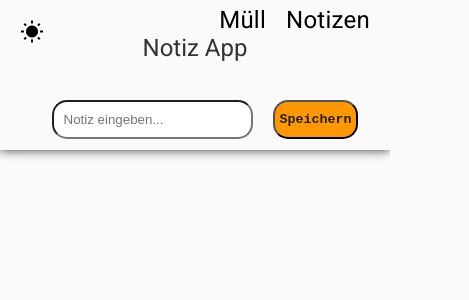
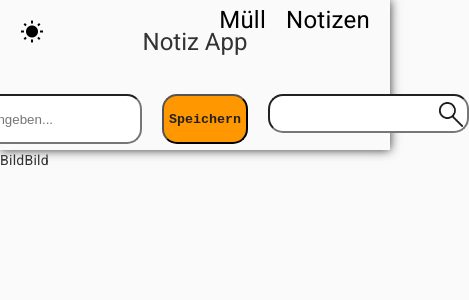
Before and after one commit to ManuelMannhold/echo-note, an Angular app in the folder notice-app/: page / in a window 390 px wide. Shown: the top 300 px of the page, 469 px wide, since content can reach past the window. Built offline with nearby package versions, Linux system fonts and the light colour scheme.

Commit message:
add search-area

```diff
--- a/notice-app/src/app/maincontent/maincontent.component.html
+++ b/notice-app/src/app/maincontent/maincontent.component.html
@@ -1,4 +1,8 @@
 <div class="main-container">
+    <div class="responsive-menu d-none">
+        <span>Bild</span>
+        <span>Bild</span>
+    </div>
     <app-notices></app-notices>
     <!-- <mat-drawer-container>
         <mat-drawer #drawer class="example-sidenav" mode="side">
--- a/notice-app/src/app/maincontent/maincontent.component.scss
+++ b/notice-app/src/app/maincontent/maincontent.component.scss
@@ -18,3 +18,9 @@
 mat-drawer-container {
   width: 300px;
 }
+
+@media (max-width: 550px) {
+  .responsive-menu {
+    display: block;
+  }
+}
--- a/notice-app/src/app/maincontent/trash/trash.component.scss
+++ b/notice-app/src/app/maincontent/trash/trash.component.scss
@@ -12,7 +12,7 @@
   box-shadow: 1px 1px 5px;
   padding: 10px;
   position: relative;
-    background-color: #F5F5DC;
+  background-color: #f5f5dc;
   display: flex;
   justify-content: space-between;
   flex-direction: column;
--- a/notice-app/src/app/shared/header/header.component.html
+++ b/notice-app/src/app/shared/header/header.component.html
@@ -8,6 +8,10 @@
       <input type="text" id="input-notes" #inputNotes placeholder="Notiz eingeben..." autocomplete="off"
         [class.invalid]="isSubmitted && !inputNotes.value">
       <button id="btn-send" class="btn">Speichern</button>
+      <div class="search-area">
+        <input type="text">
+        <img src="../../../assets/images/magnifying-glass.png" alt="">
+      </div>
     </form>
   </div>
   <div class="links-trash-notices">
--- a/notice-app/src/app/shared/header/header.component.scss
+++ b/notice-app/src/app/shared/header/header.component.scss
@@ -29,13 +29,25 @@ body {
 .header-container {
   width: 100%;
   height: 150px;
-    background-color: #FAFAFA;
+  background-color: #fafafa;
   display: flex;
   flex-direction: column;
   align-items: center;
   justify-content: center;
   gap: 20px;
   box-shadow: 0 0 10px;
+}
+
+.search-area {
+  height: 50px;
+  position: relative;
+
+  img {
+    position: absolute;
+    height: 50%;
+    right: 6px;
+    top: 15%;
+  }
 }
 
 header {
@@ -51,7 +63,6 @@ header {
   a {
     text-decoration: none;
     color: black;
-
   }
 }
 
```
Also changed, not shown: notice-app/src/assets/images/magnifying-glass.png (added). Lines whose indentation alone changed are shown as unchanged.
